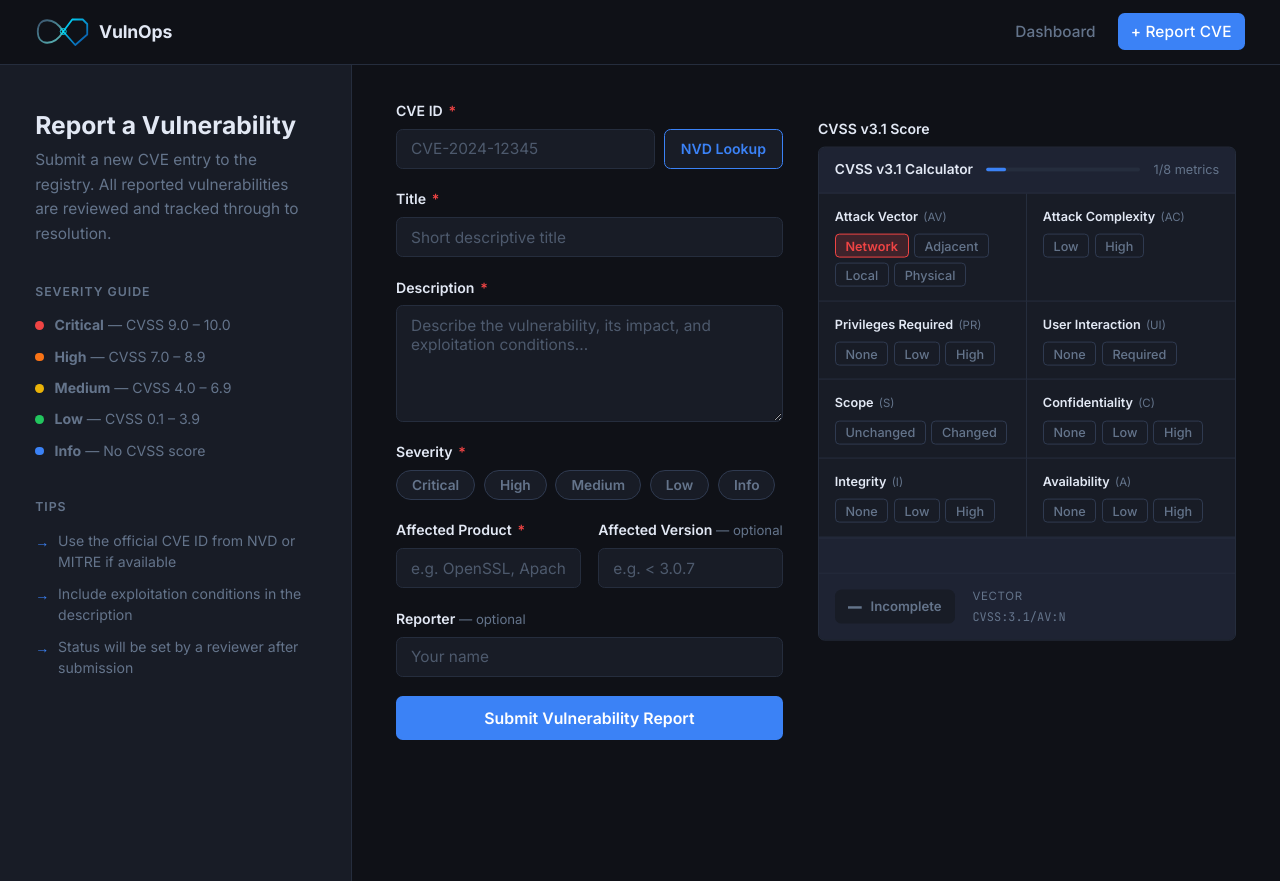
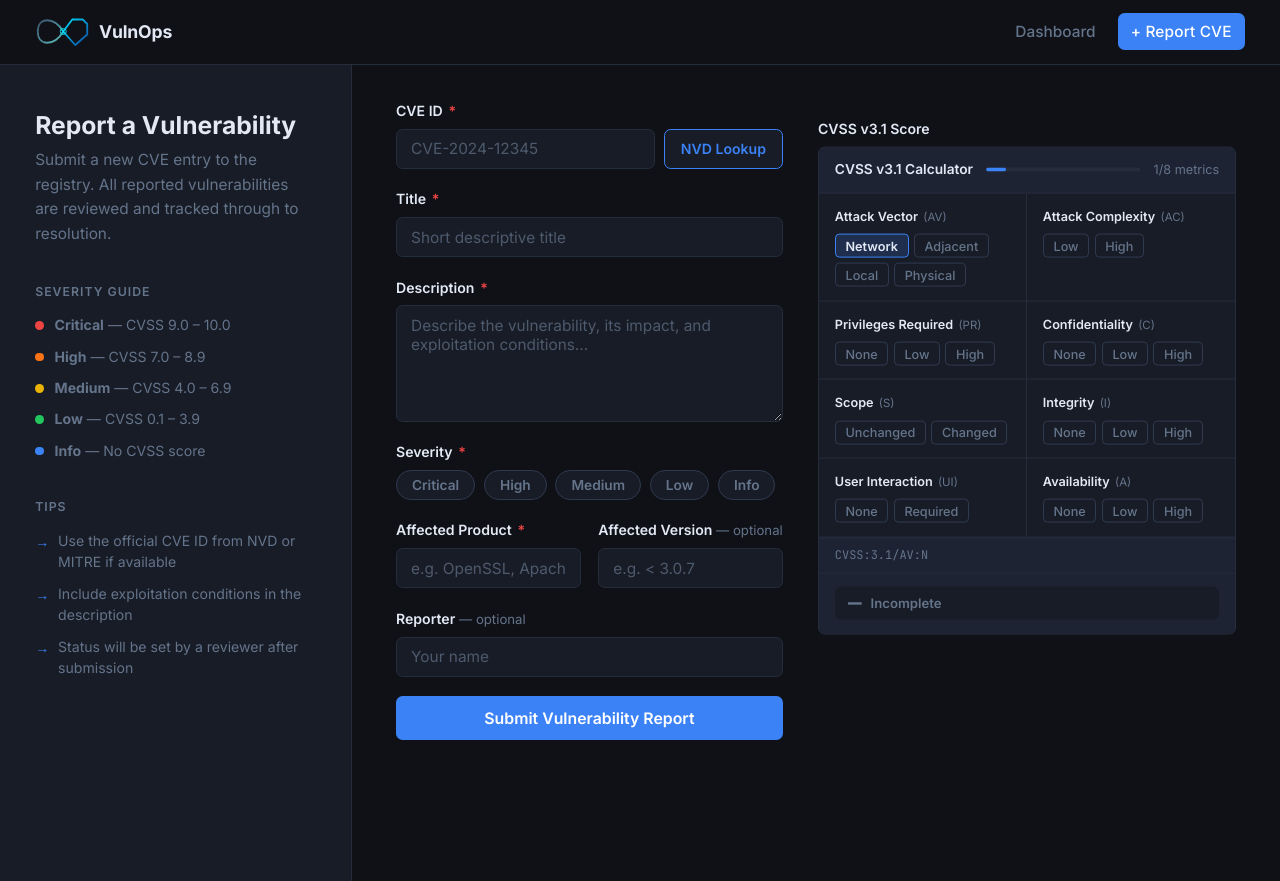
Before and after one commit to joshuaalwin/vulnops, a React (Vite) app in the folder frontend/: page /add in a window 1280 px wide. Both pictures are taken after a click on the button "Network". Shown: the top 881 px of the page. Built offline with nearby package versions, Linux system fonts and the light colour scheme.

Commit message:
feat(ui): refine CVSS calculator — tooltips on options, live vector string display

```diff
--- a/frontend/src/components/CVSSCalculator.css
+++ b/frontend/src/components/CVSSCalculator.css
@@ -103,40 +103,15 @@
 }
 
 .cvss-opt.selected {
+  border-color: var(--accent);
+  color: #e2e8f4;
+  background: rgba(59,130,246,0.18);
   font-weight: 600;
-  color: #e2e8f4;
 }
 
-.cvss-opt.selected-critical {
-  background: rgba(239,68,68,0.18);
-  border-color: var(--critical);
-  color: var(--critical);
-}
-
-.cvss-opt.selected-high {
-  background: rgba(249,115,22,0.18);
-  border-color: var(--high);
-  color: var(--high);
-}
-
-.cvss-opt.selected-medium {
-  background: rgba(234,179,8,0.18);
-  border-color: var(--medium);
-  color: var(--medium);
-}
-
-.cvss-opt.selected-low {
-  background: rgba(34,197,94,0.18);
-  border-color: var(--low);
-  color: var(--low);
-}
-
-/* Tooltip — fixed height so layout never shifts */
-.cvss-tooltip {
-  margin: 0;
+/* Vector string bar */
+.cvss-vector-bar {
   padding: 0 0.9rem;
-  font-size: 0.75rem;
-  color: var(--text-muted);
   background: var(--surface-2);
   border-top: 1px solid var(--border);
   height: 2rem;
@@ -145,15 +120,17 @@
   overflow: hidden;
 }
 
+.cvss-vector-placeholder {
+  font-size: 0.72rem;
+  color: var(--text-muted);
+  opacity: 0.6;
+}
+
 /* Result bar */
 .cvss-result {
-  display: flex;
-  align-items: center;
-  gap: 1rem;
   padding: 0.75rem 0.9rem;
   border-top: 1px solid var(--border);
   background: var(--surface-2);
-  min-width: 0;
 }
 
 .cvss-score-display {
@@ -193,22 +170,6 @@
   color: var(--text-muted);
 }
 
-.cvss-vector {
-  display: flex;
-  flex-direction: column;
-  gap: 0.15rem;
-  flex: 1;
-  min-width: 0;
-}
-
-.cvss-vector-label {
-  font-size: 0.65rem;
-  color: var(--text-muted);
-  text-transform: uppercase;
-  letter-spacing: 0.06em;
-  flex-shrink: 0;
-}
-
 .cvss-vector-string {
   font-family: var(--font-mono);
   font-size: 0.68rem;
@@ -216,5 +177,4 @@
   white-space: nowrap;
   overflow: hidden;
   text-overflow: ellipsis;
-  min-width: 0;
 }
--- a/frontend/src/components/CVSSCalculator.jsx
+++ b/frontend/src/components/CVSSCalculator.jsx
@@ -27,10 +27,11 @@ const METRICS = [
     ],
   },
   {
-    id: 'UI', label: 'User Interaction',
+    id: 'C', label: 'Confidentiality',
     options: [
-      { value: 'N', label: 'None',     short: 'N', sev: 'high', tip: 'No user interaction needed' },
-      { value: 'R', label: 'Required', short: 'R', sev: 'low',  tip: 'Requires a user to take an action' },
+      { value: 'N', label: 'None', short: 'N', sev: 'low',      tip: 'No impact on confidentiality' },
+      { value: 'L', label: 'Low',  short: 'L', sev: 'medium',   tip: 'Some restricted information disclosed' },
+      { value: 'H', label: 'High', short: 'H', sev: 'critical', tip: 'Total loss of confidentiality' },
     ],
   },
   {
@@ -41,19 +42,18 @@ const METRICS = [
     ],
   },
   {
-    id: 'C', label: 'Confidentiality',
-    options: [
-      { value: 'N', label: 'None', short: 'N', sev: 'low',      tip: 'No impact on confidentiality' },
-      { value: 'L', label: 'Low',  short: 'L', sev: 'medium',   tip: 'Some restricted information disclosed' },
-      { value: 'H', label: 'High', short: 'H', sev: 'critical', tip: 'Total loss of confidentiality' },
-    ],
-  },
-  {
     id: 'I', label: 'Integrity',
     options: [
       { value: 'N', label: 'None', short: 'N', sev: 'low',      tip: 'No impact on integrity' },
       { value: 'L', label: 'Low',  short: 'L', sev: 'medium',   tip: 'Modification of some data possible' },
       { value: 'H', label: 'High', short: 'H', sev: 'critical', tip: 'Total loss of integrity' },
+    ],
+  },
+  {
+    id: 'UI', label: 'User Interaction',
+    options: [
+      { value: 'N', label: 'None',     short: 'N', sev: 'high', tip: 'No user interaction needed' },
+      { value: 'R', label: 'Required', short: 'R', sev: 'low',  tip: 'Requires a user to take an action' },
     ],
   },
   {
@@ -124,7 +124,6 @@ function vectorString(v) {
 
 export default function CVSSCalculator({ onScore, initialVals = {} }) {
   const [vals, setVals] = useState({});
-  const [tooltip, setTooltip] = useState(null);
 
   const score = calculateScore(vals);
   const sev   = scoreSeverity(score);
@@ -178,8 +177,7 @@ export default function CVSSCalculator({ onScore, initialVals = {} }) {
                     type="button"
                     className={`cvss-opt${isSelected ? ` selected selected-${opt.sev}` : ''}`}
                     onClick={() => pick(m.id, opt.value)}
-                    onMouseEnter={() => setTooltip(opt.tip)}
-                    onMouseLeave={() => setTooltip(null)}
+                    title={opt.tip}
                   >
                     {opt.label}
                   </button>
@@ -190,19 +188,18 @@ export default function CVSSCalculator({ onScore, initialVals = {} }) {
         ))}
       </div>
 
-      <div className="cvss-tooltip">{tooltip ?? ''}</div>
+      <div className="cvss-vector-bar">
+        {vec
+          ? <code className="cvss-vector-string">{vec}</code>
+          : <span className="cvss-vector-placeholder">Select all metrics to generate vector string</span>
+        }
+      </div>
 
       <div className="cvss-result">
         <div className={`cvss-score-display ${sev ? sev.cls : 'empty'}`}>
           <span className="cvss-score-number">{score !== null ? score.toFixed(1) : '—'}</span>
           <span className="cvss-score-label">{sev ? sev.label : 'Incomplete'}</span>
         </div>
-        {vec && (
-          <div className="cvss-vector">
-            <span className="cvss-vector-label">Vector</span>
-            <code className="cvss-vector-string">{vec}</code>
-          </div>
-        )}
       </div>
     </div>
   );
```
